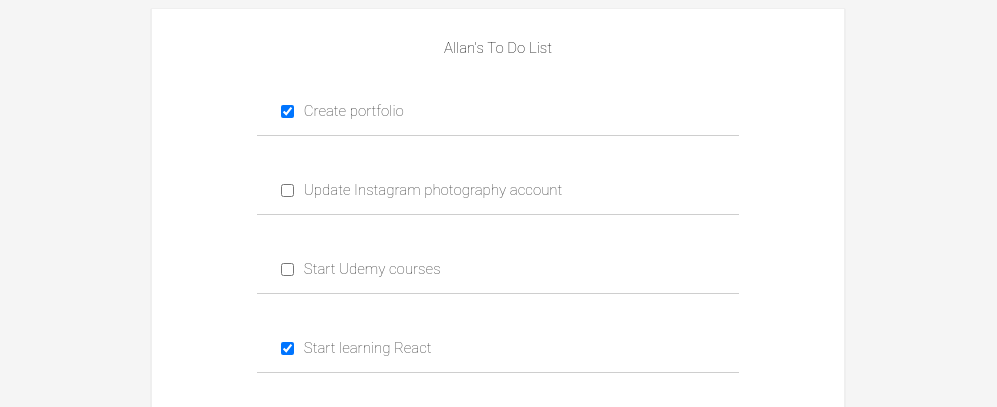
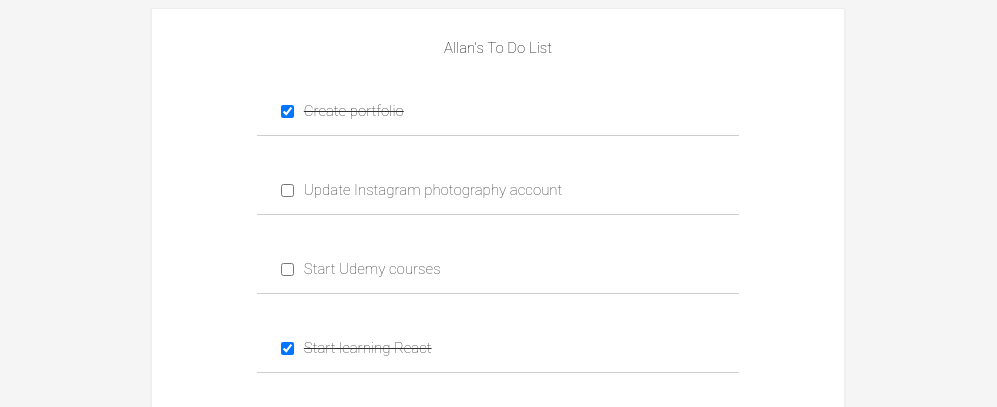
Before and after one commit to jfaMan/react-todo-app, a React (Create React App) app: page / in a window 1280 px wide. Shown: the top 407 px of the page, without its empty margins (142-1139 px from the left). Built offline with nearby package versions, Linux system fonts and the light colour scheme.

Commit message:
added text decoration for completed tasks

```diff
--- a/src/components/ToDoItem.js
+++ b/src/components/ToDoItem.js
@@ -1,6 +1,7 @@
 import React from 'react';
 
 const ToDoItem = (props) => {
+  let textDecoration = props.item.completed ? "line-through" : "none"
   return (
     <div className="todo-item">
       <input
@@ -8,7 +9,7 @@ const ToDoItem = (props) => {
         checked={props.item.completed}
         onChange={() => props.handleChange(props.item.id)}
       />
-      <p>{props.item.text}</p>
+      <p style={{ textDecoration: textDecoration }}>{props.item.text}</p>
     </div>
   )
 };
```
